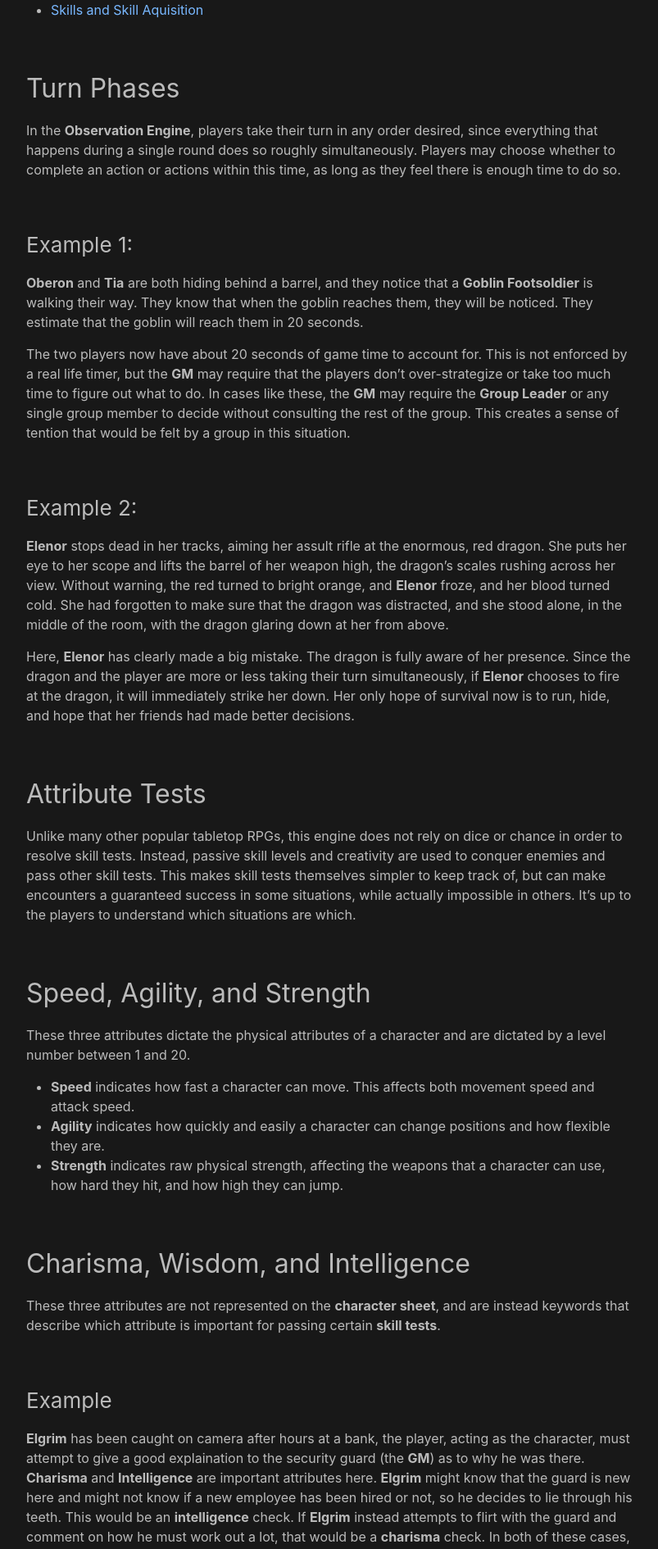
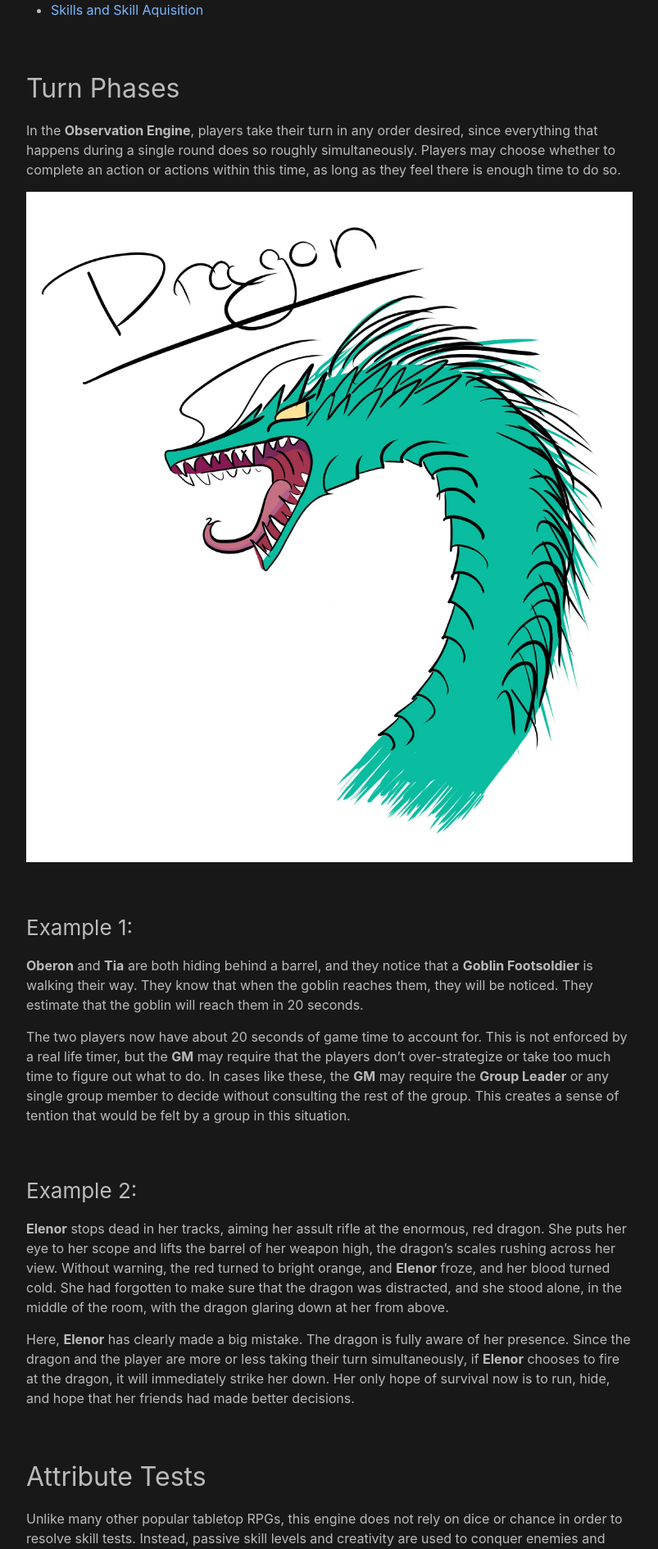
Before and after one commit to ngraham20/california-trip, a Jekyll site: the page built from engine-basics.md, in a window 1280 px wide. Shown: the part 383-2273 px from the top of the page at 82% size, without its empty margins (238-1041 px from the left). Built offline with Jekyll 4.4.1, drawn with Linux system fonts in a browser that asks for light colours.

Commit message:
added dragon

```diff
--- a/engine-basics.md
+++ b/engine-basics.md
@@ -13,6 +13,8 @@ title: Engine Basics
 
 ## Turn Phases
 In the **Observation Engine**, players take their turn in any order desired, since everything that happens during a single round does so roughly simultaneously. Players may choose whether to complete an action or actions within this time, as long as they feel there is enough time to do so.
+
+![Dragon](./assets/dragon.jpg)
 
 ### Example 1:
 
```
Also changed, not shown: assets/dragon.jpg (added).
